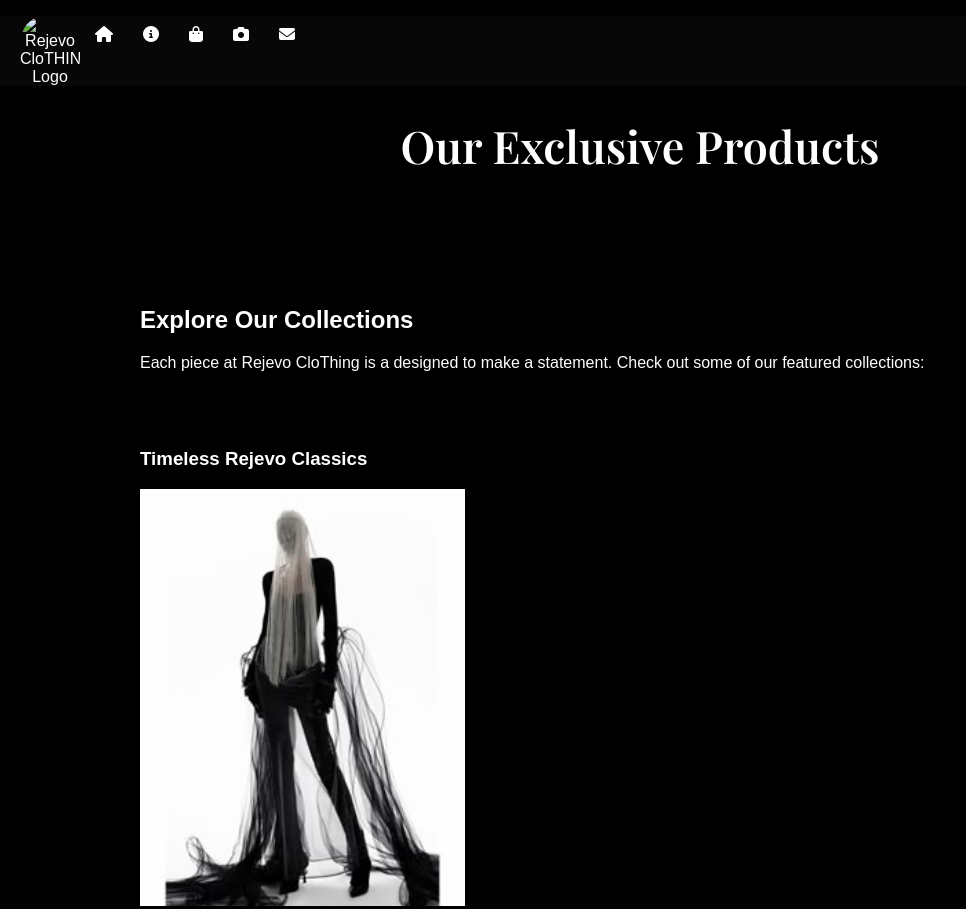
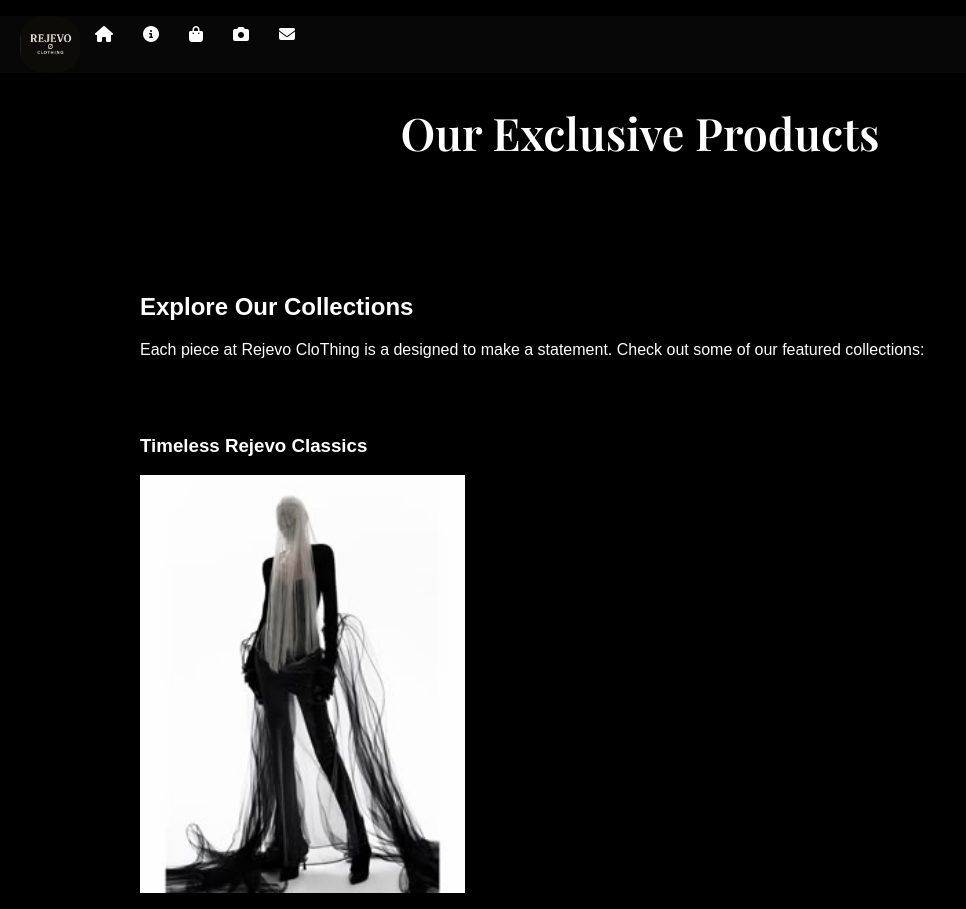
Before and after one commit to Shazziiee/rejevoclothing, a plain HTML site: page products.html in a window 1280 px wide. Shown: the top 909 px of the page, without its empty margins (0-966 px from the left). Drawn offline with nearby package versions, Linux system fonts and the light colour scheme; files that its build step writes are made by us from their sources; a script that the page names is missing; files whose address does not match are found by name.

Commit message:
Update products.html

```diff
--- a/products.html
+++ b/products.html
@@ -13,7 +13,7 @@
     <header>
         <nav>
             <ul class="nav-links">
-                <img src=Rejevo clothing.png" alt="Rejevo CloTHING Logo" width="80">
+                <img src="Rejevo clothing.png" alt="Rejevo CloTHING Logo" width="80">
 
                 <a href="Index.html"><i class="fa-solid fa-house" style="color: #ffffff;"></i></a>
 
```
